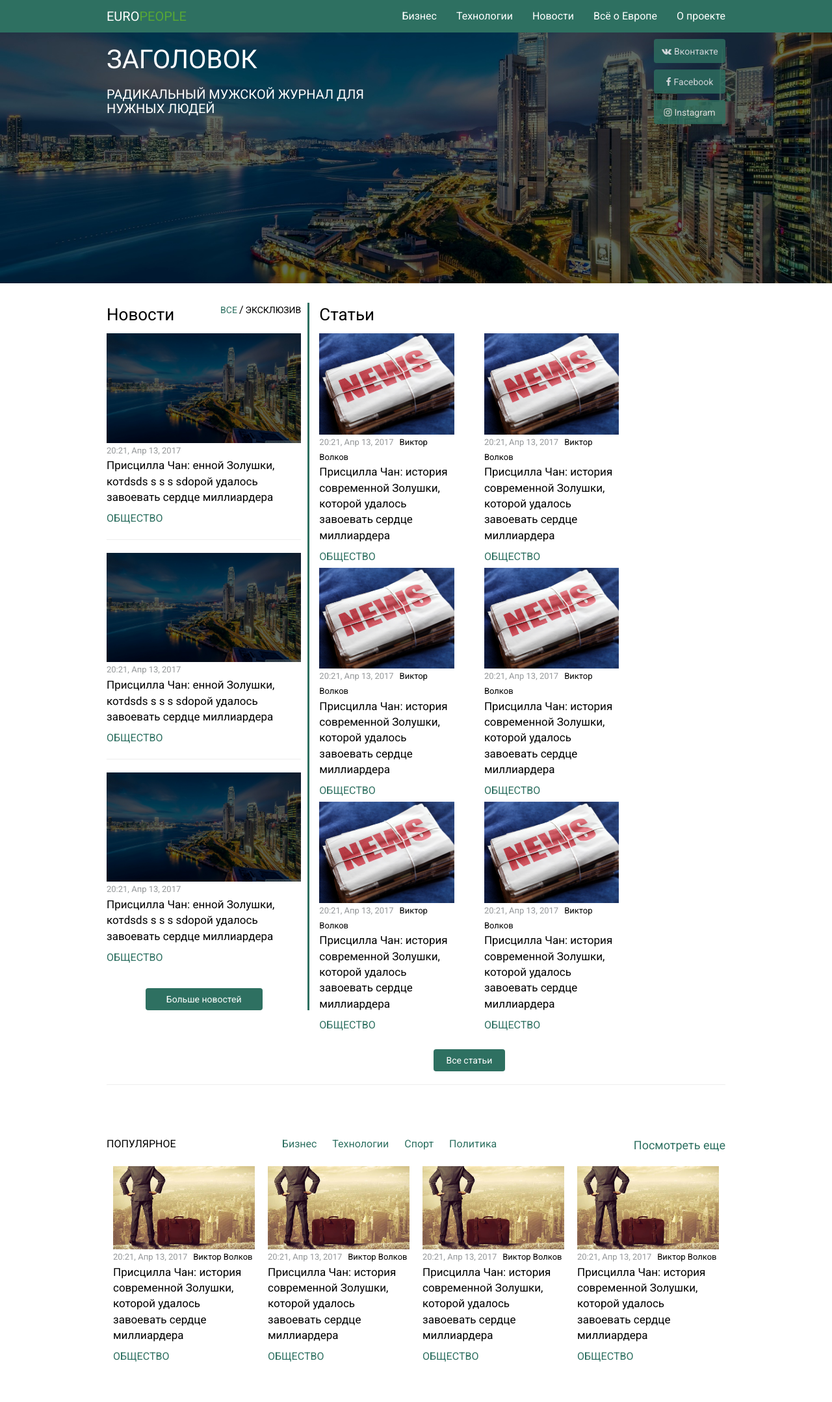
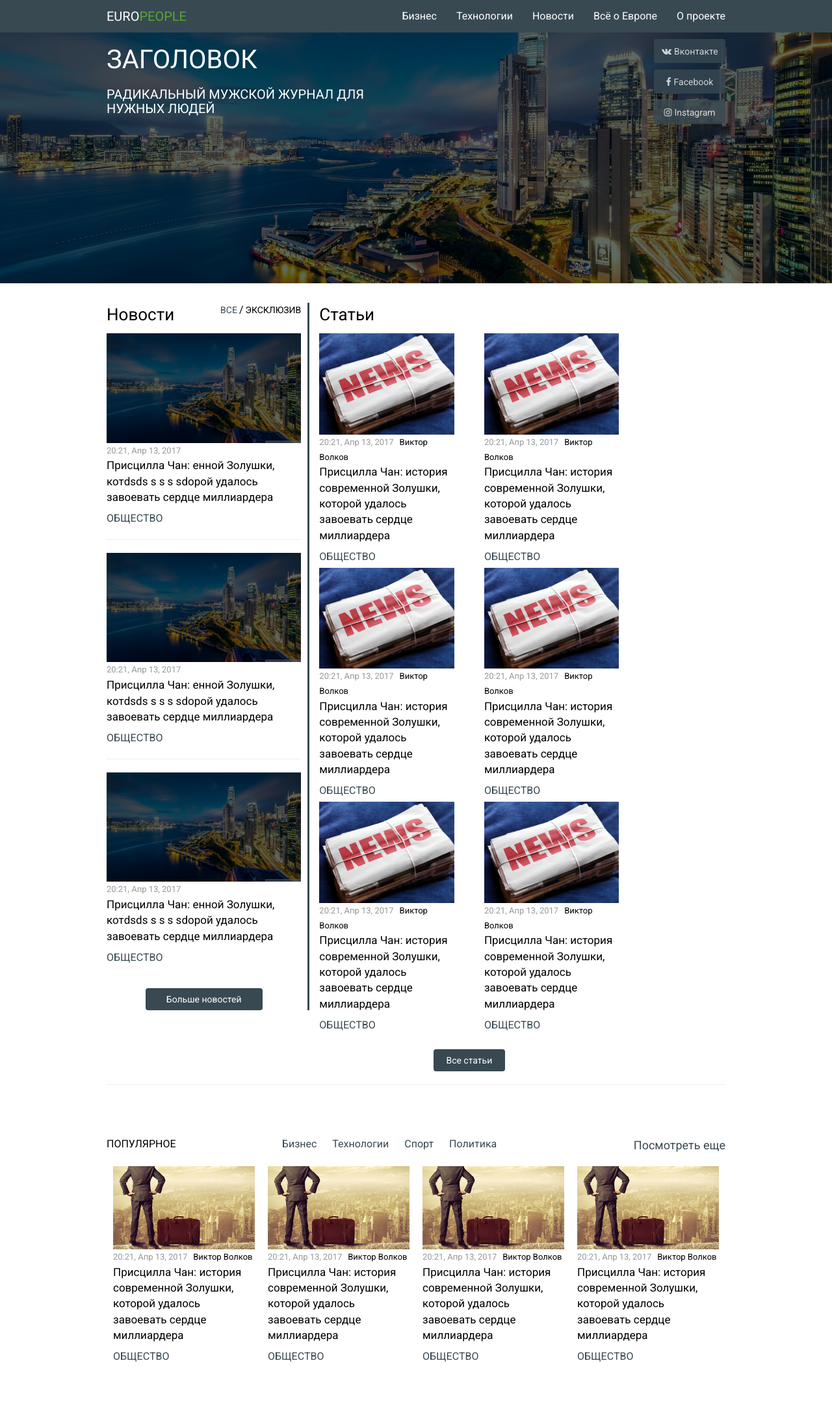
Before and after one commit to justsm11e/justsm11e.github.io, a plain HTML site: page index.html in a window 1280 px wide. Shown: the top 2158 px of the page at 65% size. Drawn offline with nearby package versions, Linux system fonts and the light colour scheme.

Commit message:
init commit

```diff
--- a/css/style.css
+++ b/css/style.css
@@ -24,16 +24,16 @@ footer {
 /*Шапка, навигация*/
 
 .navbar-collapse {
-	background: #2E7061;
+	background: #384952;
 }
 nav.navbar {
 	height: 50px;
 	margin: 0;
 	border: 0;
-	background-color: #2E7061;s
+	background-color: #384952;
 }
 .navbar-nav li a {
-	background-color: #2E7061;
+	background-color: #384952;
 }
 .sr-only {
 	background-color: #000;
@@ -84,7 +84,7 @@ h2 {
 	font-family: 'Roboto', sans-serif;
 }
 .btn-success {
-	background-color: #2E7061;
+	background-color: #384952;
 	opacity: 0.8;
 	width: 110px;
 	height: 37px;
@@ -129,7 +129,7 @@ i {
 	width: 100%;
 }
 .line {
-	border-right: 3px solid #2E7061; /* Параметры линии */
+	border-right: 3px solid #384952; /* Параметры линии */
     padding-right: 10px; /* Расстояние от линии до текста */
 }
 .news_title {
@@ -137,7 +137,7 @@ i {
 	color: #000;
 }
 .all_title {
-	color: #2E7061;
+	color: #384952;
 	font-size: 14px;
 	text-transform: uppercase;
 }
@@ -163,7 +163,7 @@ i {
 
 .news_button {
 	width: 180px;
-	background-color: #2E7061;
+	background-color: #384952;
 	margin-top: 20px;
 }
 .news_button a{
@@ -230,14 +230,14 @@ i {
 }
 .post_category {
 	font-size: 13;
-	color: #2E7061;
+	color: #384952;
 	text-transform: uppercase;
 }
 .news_section a:hover {
 	text-decoration: none;
 }
 .stati_button {
-	background-color: #2E7061;
+	background-color: #384952;
 	width: 110px;
 	margin-top: 20px;
 }
@@ -263,7 +263,7 @@ i {
 	text-align: center;
 	height: 232px;
 	background-color: #fff;
-	border: 1px solid #2E7061;
+	border: 1px solid #384952;
 }
 .form_block {
 	display: none;
@@ -289,7 +289,7 @@ i {
 	left: 0;
 	color: #fff;
 	text-transform: uppercase;
-	background-color: #2E7061;
+	background-color: #384952;
 	border: none;
 }
 .subscr_button:hover {
@@ -309,13 +309,13 @@ section#popular li {
 .title_pop_cat {
 	margin-left: 10px;
 	margin-right: 10px;
-	color: #2E7061;
+	color: #384952;
 }
 section#popular a {
 	color: #000;
 }
 .show_more {
-	color: #2E7061;
+	color: #384952;
 	font-size: 18px;
 }
 .flex_pop {
@@ -453,6 +453,6 @@ footer a:hover {
 	}
 	header .navbar li:hover {
 		text-decoration: none;
-		background-color: #2E7061;
+		background-color: #384952;
 	}
 }
```
